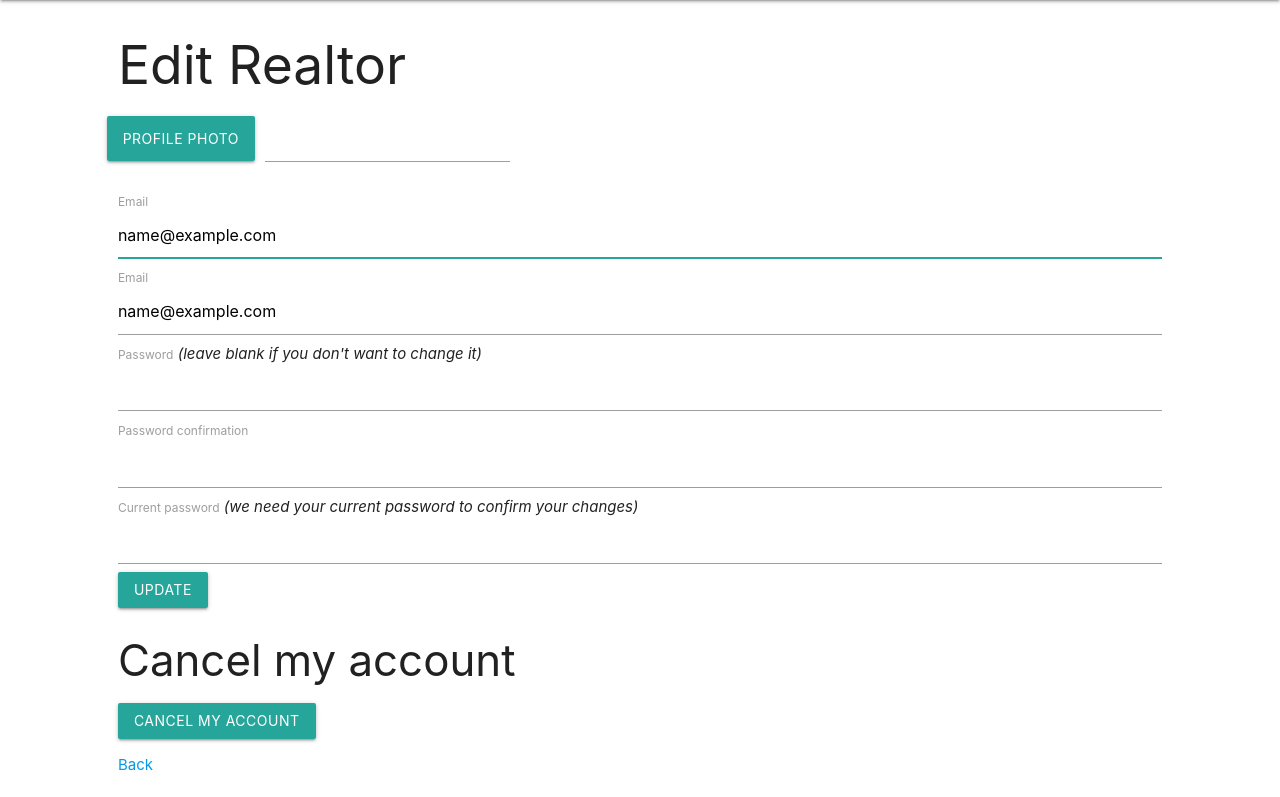
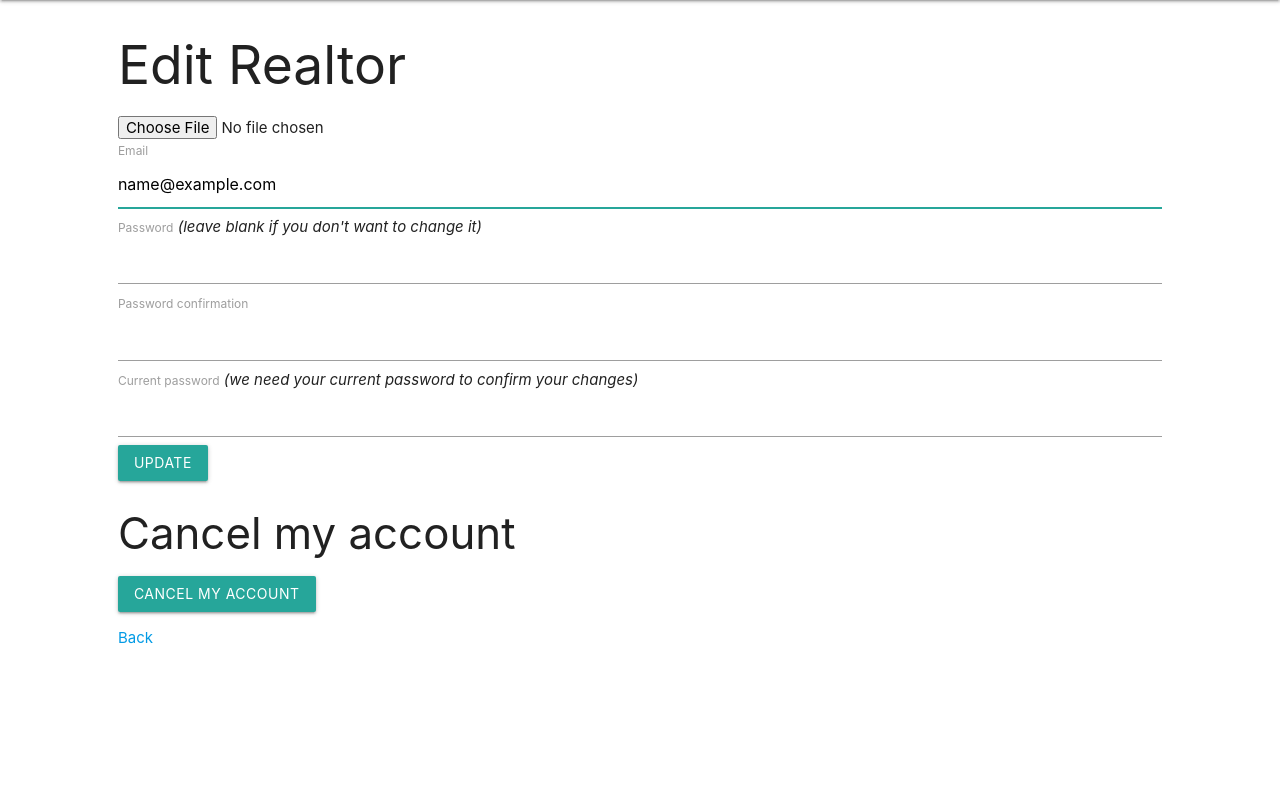
Before and after one commit to AKsunseeker/Land_List, a Rails app: page /realtors/edit in a window 1280 px wide. Shown: the part 64-861 px from the top of the page. After the commit the page ends 708 px from the top, so only its background shows below. Run offline with Rails 7, Linux system fonts and the light colour scheme; the visitor is signed in with stand-in values (Sample User, id 1); style sheets or scripts are compiled from the project's sources; parts of the project's set-up code (start-up, migrations or seed data) failed here and were passed over; some libraries are stand-ins or nearby versions.

Commit message:
fixed avatar for realtors

```diff
--- a/app/controllers/application_controller.rb
+++ b/app/controllers/application_controller.rb
@@ -7,7 +7,8 @@ class ApplicationController < ActionController::Base
   protected
 
   def configure_permitted_parameters
-    devise_parameter_sanitizer.for(:sign_up) { |u| u.permit(:first_name, :last_name, :email, :password, :password_confirmation, :phone_number, :company_name) }
+    devise_parameter_sanitizer.for(:sign_up) { |u| u.permit(:first_name, :last_name, :email, :password, :password_confirmation, :phone_number, :company_name, :avatar) }
+    devise_parameter_sanitizer.for(:account_update) { |u| u.permit(:first_name, :last_name, :email, :password, :password_confirmation, :phone_number, :company_name, :avatar, :current_password) }
   end
 
   def after_sign_in_path_for(resource)
--- a/app/views/layouts/_navbar.html.erb
+++ b/app/views/layouts/_navbar.html.erb
@@ -1,5 +1,5 @@
 <nav>
-    <div class="nav-wrapper col s10 offset-1">
+    <div class="nav-wrapper">
       <a href="/" class="brand-logo">Land List</a>
       <ul id="nav-mobile" class="right hide-on-med-and-down">
         <% if realtor_signed_in? %>
--- a/app/views/realtors/registrations/edit.html.erb
+++ b/app/views/realtors/registrations/edit.html.erb
@@ -5,22 +5,8 @@
     <%= form_for(resource, as: resource_name, url: registration_path(resource_name), html: { method: :put }) do |f| %>
       <%= devise_error_messages! %>
 
-      <div class="row">
-         <div class="file-field input-field">
-           <div class="btn">
-             <span>Profile Photo</span>
-             <%= f.file_field :avatar %>
-             <input type="file">
-           </div>
-           <div class="file-path-wrapper col s3">
-             <input class="file-path validate" type="text">
-           </div>
-         </div>
-       </div>
-
       <div class="field">
-        <%= f.label :email %><br />
-        <%= f.email_field :email, autofocus: true %>
+      <%= f.file_field :avatar %>
       </div>
 
       <div class="field">
```
Also changed, not shown: 3 other files.
